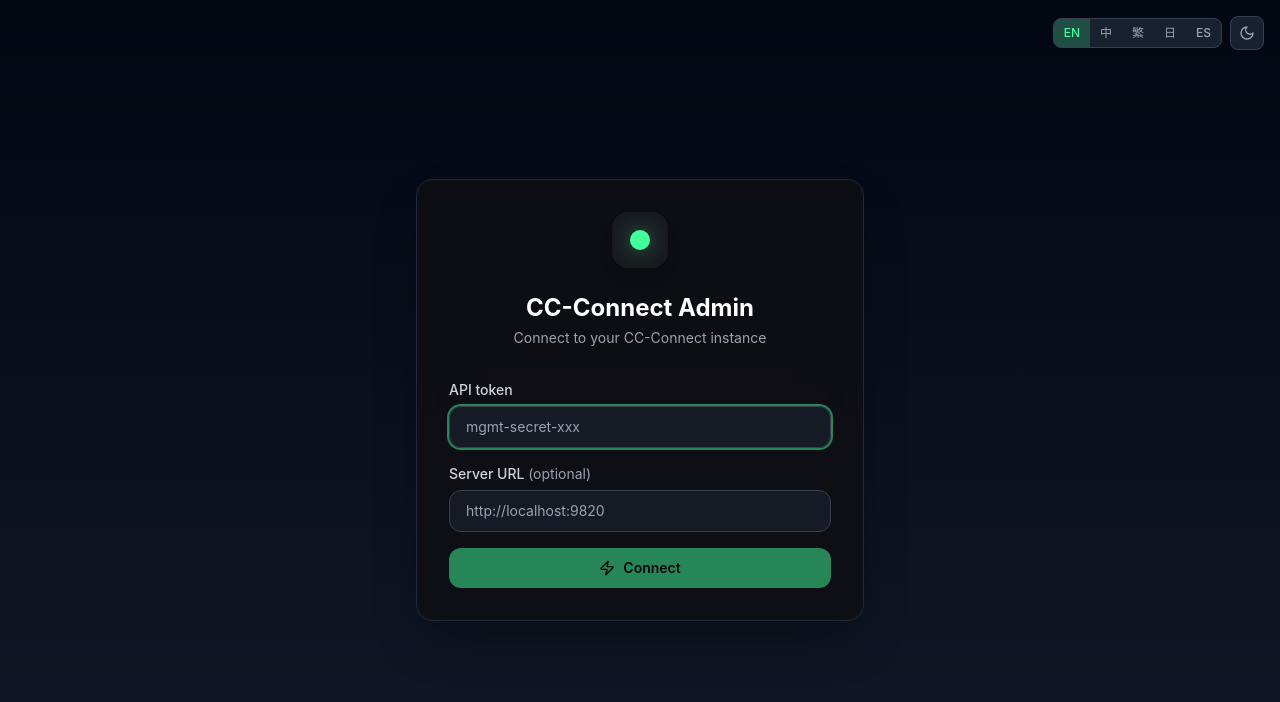
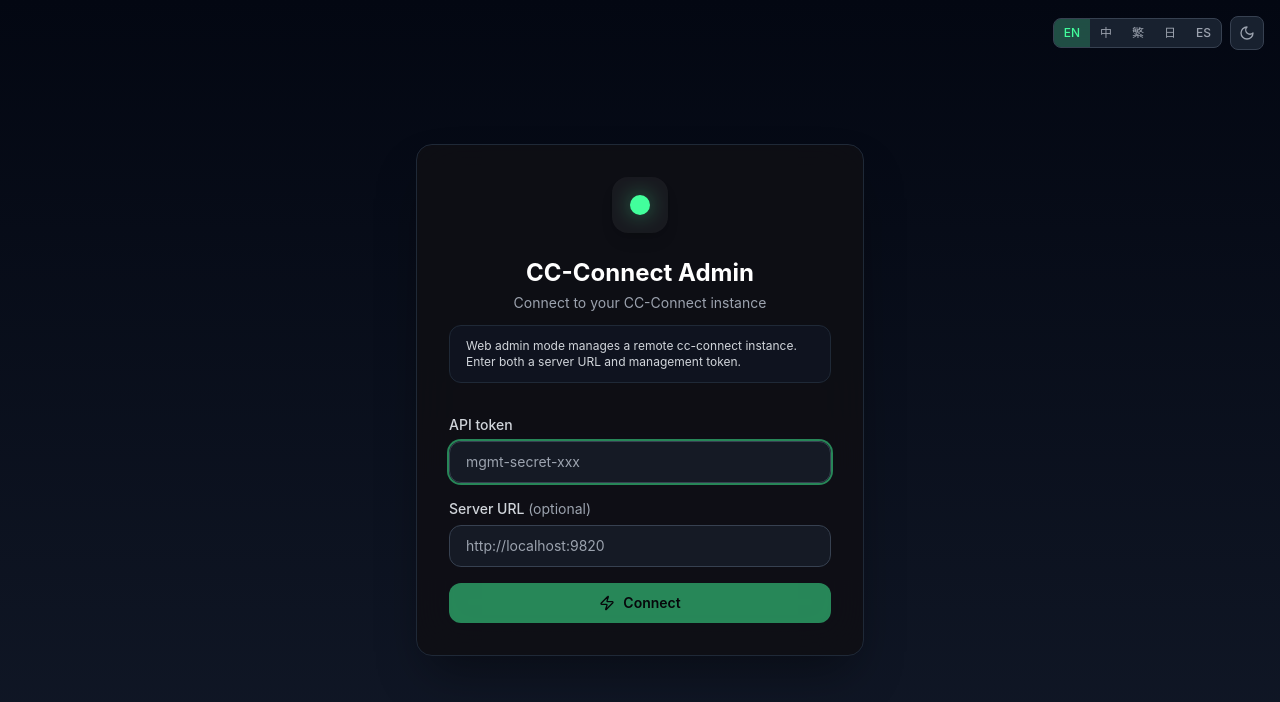
Before and after one commit to helloimcx/cc-connect-desktop, a React (Vite) app: page /#/login in a window 1280 px wide. Before the commit this address led to /login. Shown: the top 702 px of the page. Built offline with nearby package versions, Linux system fonts and the light colour scheme.

Commit message:
增强桌面聊天功能，支持桌面和网页应用的运行时检测与功能控制

```diff
--- a/electron/main.ts
+++ b/electron/main.ts
@@ -569,7 +569,7 @@ async function runSmokeTest() {
         return result || null;
       },
       { timeoutMs: 10000, intervalMs: 200, label: 'typing indicator visible after send' },
-    );
+    ).catch(() => ({ visible: false }));
     record('chat_typing_visible', typingVisible);
 
     const latestDesktopSessionDetail = async (sessionId = activeDesktopSessionId) => {
--- a/package.json
+++ b/package.json
@@ -6,13 +6,16 @@
   "main": "dist-electron/electron/main.js",
   "scripts": {
     "dev": "node scripts/dev.mjs",
+    "dev:web": "pnpm exec vite --host 127.0.0.1 --port 5173",
     "build": "vite build && node scripts/write-electron-package.mjs && tsc -p tsconfig.electron.json",
+    "build:web": "vite build",
     "build:renderer": "vite build",
     "build:electron": "node scripts/write-electron-package.mjs && tsc -p tsconfig.electron.json",
     "e2e:smoke": "pnpm build && node scripts/e2e-smoke.mjs",
     "start": "node scripts/dev.mjs",
     "start:prod": "node scripts/launch-electron.mjs .",
-    "preview": "vite preview"
+    "preview": "vite preview",
+    "preview:web": "vite preview --host 127.0.0.1 --port 4173"
   },
   "dependencies": {
     "@iarna/toml": "^2.2.5",
--- a/scripts/e2e-smoke.mjs
+++ b/scripts/e2e-smoke.mjs
@@ -10,7 +10,7 @@ function log(message) {
   process.stdout.write(`[e2e] ${message}\n`);
 }
 
-async function waitForFile(filePath, timeoutMs = 90000) {
+async function waitForFile(filePath, timeoutMs = 180000) {
   const started = Date.now();
   while (Date.now() - started < timeoutMs) {
     if (fs.existsSync(filePath)) {
--- a/src/api/desktop.ts
+++ b/src/api/desktop.ts
@@ -7,6 +7,7 @@ import type {
   DesktopSettings,
   DesktopSettingsInput,
 } from '../../shared/desktop';
+import { isDesktopApp } from '@/app/runtime';
 
 function requireDesktop() {
   if (!window.desktop) {
@@ -14,8 +15,6 @@ function requireDesktop() {
   }
   return window.desktop;
 }
-
-export const isDesktopApp = () => Boolean(window.desktop);
 
 export const getRuntimeStatus = (): Promise<DesktopRuntimeStatus> => requireDesktop().getRuntimeStatus();
 export const startDesktopService = () => requireDesktop().startService();
--- /dev/null
+++ b/src/app/runtime.ts
@@ -0,0 +1,29 @@
+export type AppMode = 'desktop' | 'web';
+
+function hasDesktopBridge() {
+  return typeof window !== 'undefined' && Boolean(window.desktop);
+}
+
+export function getAppMode(): AppMode {
+  return hasDesktopBridge() ? 'desktop' : 'web';
+}
+
+export function isDesktopApp() {
+  return getAppMode() === 'desktop';
+}
+
+export function isWebApp() {
+  return getAppMode() === 'web';
+}
+
+export function supportsDesktopRuntime() {
+  return isDesktopApp();
+}
+
+export function supportsDesktopChat() {
+  return isDesktopApp();
+}
+
+export function supportsDesktopWorkspace() {
+  return isDesktopApp();
+}
--- a/src/components/Layout/Sidebar.tsx
+++ b/src/components/Layout/Sidebar.tsx
@@ -21,6 +21,7 @@ import { cn } from '@/lib/utils';
 import { useThemeStore } from '@/store/theme';
 import { useAuthStore } from '@/store/auth';
 import { useState } from 'react';
+import { supportsDesktopChat, supportsDesktopWorkspace } from '@/app/runtime';
 
 const navItems = [
   { key: 'dashboard', path: '/', icon: LayoutDashboard },
@@ -46,6 +47,8 @@ export default function Sidebar() {
   const { theme, setTheme } = useThemeStore();
   const logout = useAuthStore((s) => s.logout);
   const desktopManaged = useAuthStore((s) => s.desktopManaged);
+  const desktopChat = supportsDesktopChat();
+  const desktopWorkspace = supportsDesktopWorkspace();
   const [collapsed, setCollapsed] = useState(false);
   const [langOpen, setLangOpen] = useState(false);
 
@@ -60,10 +63,16 @@ export default function Sidebar() {
   const ThemeIcon = themeIcons[theme];
 
   const visibleNavItems = navItems.filter((item) => {
-    if (!desktopManaged) {
-      return true;
+    if (item.key === 'chat' && !desktopChat) {
+      return false;
     }
-    return item.key !== 'projects' && item.key !== 'sessions';
+    if (item.key === 'workspace' && !desktopWorkspace) {
+      return false;
+    }
+    if (desktopManaged) {
+      return item.key !== 'projects' && item.key !== 'sessions';
+    }
+    return true;
   });
 
   return (
--- a/src/main.tsx
+++ b/src/main.tsx
@@ -1,7 +1,7 @@
 import { AlertTriangle, RefreshCw } from 'lucide-react';
 import { useCallback, useEffect, useState } from 'react';
 import ReactDOM from 'react-dom/client';
-import { BrowserRouter, HashRouter } from 'react-router-dom';
+import { HashRouter } from 'react-router-dom';
 import App from './App';
 import AppErrorBoundary from './components/AppErrorBoundary';
 import { Button } from './components/ui';
@@ -9,8 +9,9 @@ import './index.css';
 import './i18n';
 import { useAuthStore } from './store/auth';
 import { useThemeStore } from './store/theme';
-import { getDesktopLogs, getRuntimeStatus, isDesktopApp, onRuntimeEvent } from './api/desktop';
+import { getDesktopLogs, getRuntimeStatus, onRuntimeEvent } from './api/desktop';
 import { api } from './api/client';
+import { isDesktopApp } from './app/runtime';
 
 useAuthStore.getState().init();
 useThemeStore.getState().init();
@@ -136,11 +137,10 @@ function BootstrapApp() {
     return <BootstrapFailureScreen message={state.message} logs={state.logs} onRetry={() => void bootstrap()} />;
   }
 
-  const Router = isDesktopApp() ? HashRouter : BrowserRouter;
   return (
-    <Router>
+    <HashRouter>
       <App />
-    </Router>
+    </HashRouter>
   );
 }
 
--- a/src/pages/Dashboard.tsx
+++ b/src/pages/Dashboard.tsx
@@ -7,13 +7,13 @@ import { getStatus, type SystemStatus } from '@/api/status';
 import { listProjects, type ProjectSummary } from '@/api/projects';
 import {
   getRuntimeStatus,
-  isDesktopApp,
   onRuntimeEvent,
   restartDesktopService,
   startDesktopService,
 } from '@/api/desktop';
 import { formatUptime } from '@/lib/utils';
 import type { DesktopRuntimeStatus } from '../../shared/desktop';
+import { isDesktopApp, supportsDesktopRuntime, supportsDesktopWorkspace } from '@/app/runtime';
 
 function formatRuntimePhase(phase?: DesktopRuntimeStatus['phase']) {
   switch (phase) {
@@ -38,6 +38,8 @@ export default function Dashboard() {
   const [loading, setLoading] = useState(true);
   const [error, setError] = useState('');
   const desktop = isDesktopApp();
+  const desktopRuntime = supportsDesktopRuntime();
+  const desktopWorkspace = supportsDesktopWorkspace();
 
   const fetchData = useCallback(async (runtimeOverride?: DesktopRuntimeStatus | null) => {
     try {
@@ -93,7 +95,7 @@ export default function Dashboard() {
 
   return (
     <div className="space-y-6 animate-fade-in">
-      {desktop && (
+      {desktopRuntime && (
         <Card>
           <div className="flex items-start justify-between gap-4">
             <div>
@@ -109,11 +111,13 @@ export default function Dashboard() {
               <Button size="sm" variant="secondary" onClick={() => void restartDesktopService().then(() => fetchData())}>
                 <RotateCw size={14} /> Restart
               </Button>
-              <Link to="/workspace">
-                <Button size="sm" variant="secondary">
-                  <Wrench size={14} /> Workspace
-                </Button>
-              </Link>
+              {desktopWorkspace && (
+                <Link to="/workspace">
+                  <Button size="sm" variant="secondary">
+                    <Wrench size={14} /> Workspace
+                  </Button>
+                </Link>
+              )}
             </div>
           </div>
 
@@ -203,7 +207,7 @@ export default function Dashboard() {
         )}
       </Card>
 
-      {desktop && (
+      {desktopRuntime && (
         <Card>
           <div className="flex items-center justify-between">
             <div>
@@ -220,6 +224,22 @@ export default function Dashboard() {
           </div>
         </Card>
       )}
+
+      {!desktopRuntime && (
+        <Card>
+          <div className="flex items-start gap-3">
+            <div className="w-9 h-9 rounded-2xl bg-sky-100 dark:bg-sky-950/30 text-sky-600 dark:text-sky-300 flex items-center justify-center shrink-0">
+              <Server size={18} />
+            </div>
+            <div>
+              <h3 className="text-sm font-semibold text-gray-900 dark:text-white">Web Admin</h3>
+              <p className="mt-1 text-sm text-gray-500 dark:text-gray-400">
+                This browser build manages a remote `cc-connect` instance. Desktop runtime controls, desktop chat, and workspace runtime settings stay in the desktop app.
+              </p>
+            </div>
+          </div>
+        </Card>
+      )}
     </div>
   );
 }
--- a/src/pages/Login.tsx
+++ b/src/pages/Login.tsx
@@ -6,7 +6,7 @@ import { useAuthStore } from '@/store/auth';
 import { useThemeStore } from '@/store/theme';
 import { api } from '@/api/client';
 import { getStatus } from '@/api/status';
-import { isDesktopApp } from '@/api/desktop';
+import { isDesktopApp, isWebApp } from '@/app/runtime';
 
 const languages = [
   { code: 'en', label: 'EN' },
@@ -25,10 +25,12 @@ export default function Login() {
   const [serverUrl, setServerUrl] = useState('');
   const [error, setError] = useState('');
   const [loading, setLoading] = useState(false);
+  const desktop = isDesktopApp();
+  const web = isWebApp();
 
   const handleSubmit = async (e: React.FormEvent) => {
     e.preventDefault();
-    if (!token.trim()) return;
+    if (!token.trim() || (web && !serverUrl.trim())) return;
     setLoading(true);
     setError('');
     try {
@@ -38,7 +40,7 @@ export default function Login() {
       api.setToken(token.trim());
       await getStatus();
       login(token.trim(), serverUrl.trim());
-      if (isDesktopApp()) {
+      if (desktop) {
         window.location.hash = '#/';
       } else {
         navigate('/', { replace: true });
@@ -93,7 +95,12 @@ export default function Login() {
           </div>
 
           <h1 className="text-2xl font-bold text-center text-gray-900 dark:text-white mb-1">{t('login.title')}</h1>
-          <p className="text-sm text-center text-gray-500 dark:text-gray-400 mb-8">{t('login.subtitle')}</p>
+          <p className="text-sm text-center text-gray-500 dark:text-gray-400 mb-3">{t('login.subtitle')}</p>
+          <div className="mb-8 rounded-xl border border-gray-200 dark:border-gray-800 bg-gray-50/80 dark:bg-gray-900/60 px-4 py-3 text-xs text-gray-600 dark:text-gray-300">
+            {desktop
+              ? 'Desktop app mode connects to the local managed runtime automatically.'
+              : 'Web admin mode manages a remote cc-connect instance. Enter both a server URL and management token.'}
+          </div>
 
           {error && (
             <div className="flex items-center gap-2 text-sm text-red-600 dark:text-red-400 bg-red-50 dark:bg-red-900/20 border border-red-200 dark:border-red-800/50 rounded-lg px-4 py-3 mb-4">
@@ -128,7 +135,7 @@ export default function Login() {
             </div>
             <button
               type="submit"
-              disabled={loading || !token.trim()}
+              disabled={loading || !token.trim() || (web && !serverUrl.trim())}
               className="w-full py-2.5 rounded-xl bg-accent text-black font-semibold text-sm hover:bg-accent-dim transition-colors disabled:opacity-50 disabled:cursor-not-allowed flex items-center justify-center gap-2"
             >
               {loading ? (
```
Also changed, not shown: src/App.tsx (+6 -3 lines).
